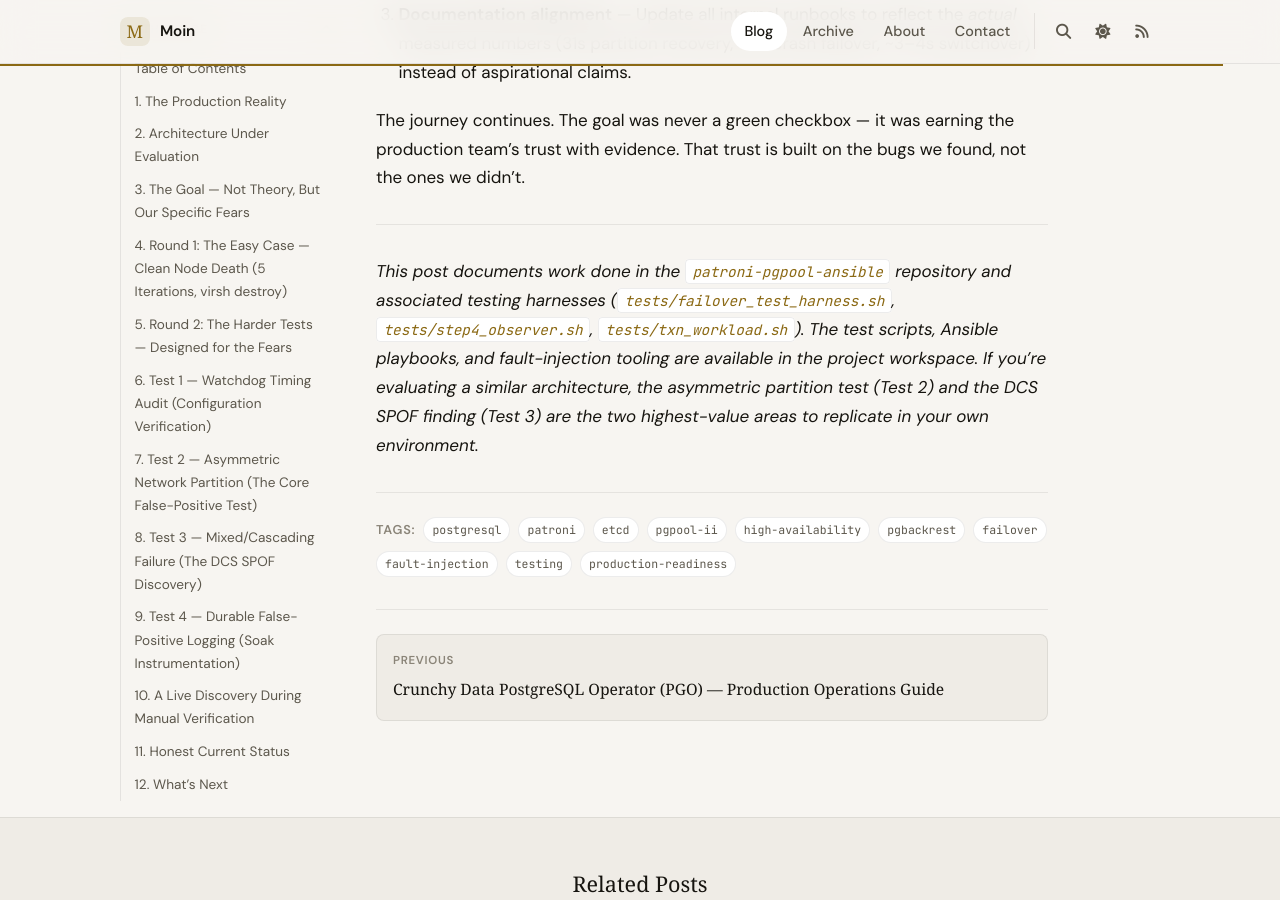
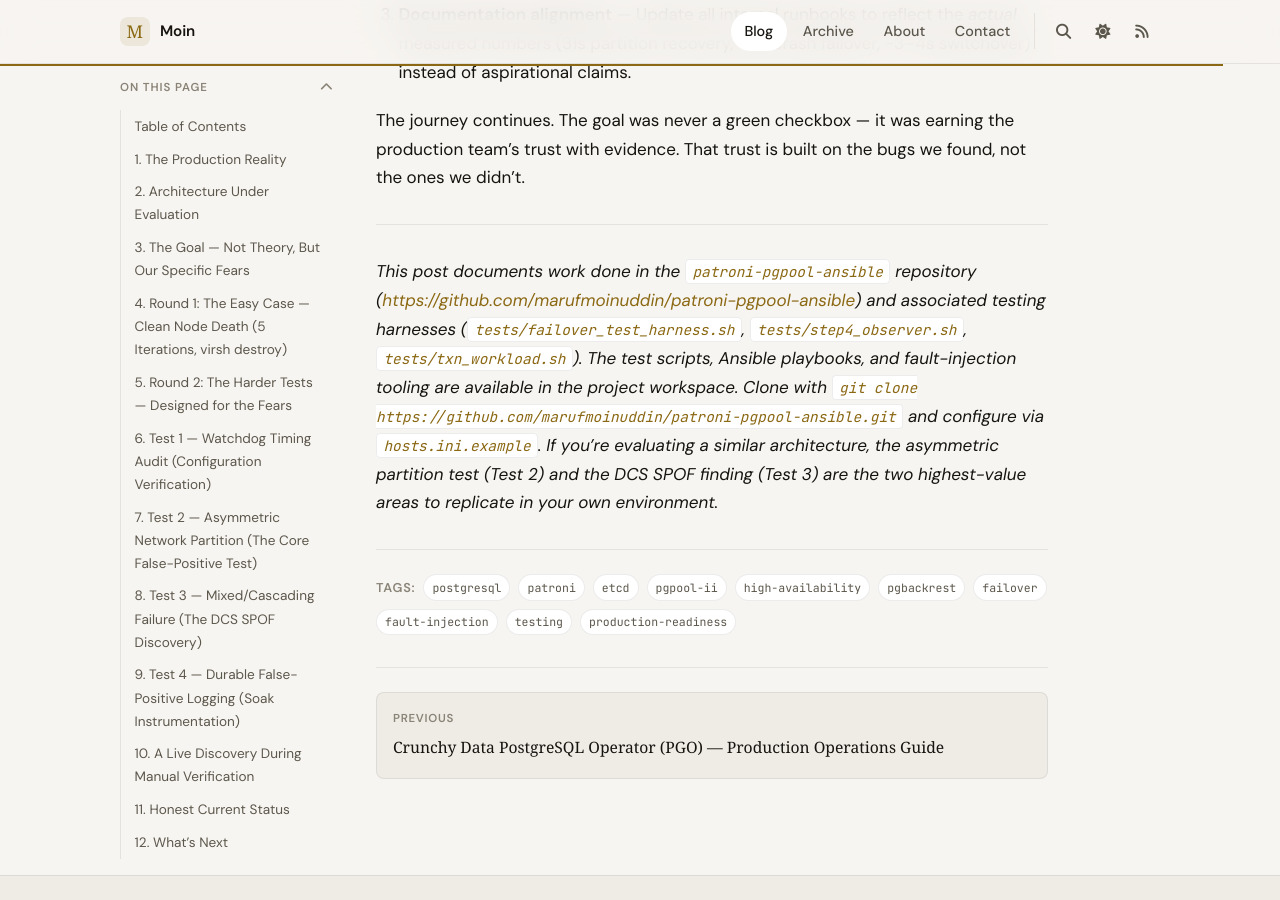
Before and after one commit to marufmoinuddin/marufmoinuddin.github.io, a Jekyll site: the page built from _posts/2026-08-12-ha-postgresql-testing-journey.md, in a window 1280 px wide and 900 px high, scrolled down 15604 px. Built offline with Jekyll 4.4.1, drawn with Linux system fonts in a browser that asks for light colours; some web fonts are replaced; comment, search, counter and statistics services are not loaded.

Commit message:
feat(blog): minor update — link to patroni-pgpool-ansible repo and add clone/config instructions

```diff
--- a/_posts/2026-08-12-ha-postgresql-testing-journey.md
+++ b/_posts/2026-08-12-ha-postgresql-testing-journey.md
@@ -438,4 +438,4 @@ The journey continues. The goal was never a green checkbox — it was earning th
 
 ---
 
-*This post documents work done in the `patroni-pgpool-ansible` repository and associated testing harnesses (`tests/failover_test_harness.sh`, `tests/step4_observer.sh`, `tests/txn_workload.sh`). The test scripts, Ansible playbooks, and fault-injection tooling are available in the project workspace. If you're evaluating a similar architecture, the asymmetric partition test (Test 2) and the DCS SPOF finding (Test 3) are the two highest-value areas to replicate in your own environment.*
+*This post documents work done in the `patroni-pgpool-ansible` repository (<https://github.com/marufmoinuddin/patroni-pgpool-ansible>) and associated testing harnesses (`tests/failover_test_harness.sh`, `tests/step4_observer.sh`, `tests/txn_workload.sh`). The test scripts, Ansible playbooks, and fault-injection tooling are available in the project workspace. Clone with `git clone https://github.com/marufmoinuddin/patroni-pgpool-ansible.git` and configure via `hosts.ini.example`. If you're evaluating a similar architecture, the asymmetric partition test (Test 2) and the DCS SPOF finding (Test 3) are the two highest-value areas to replicate in your own environment.*
```
